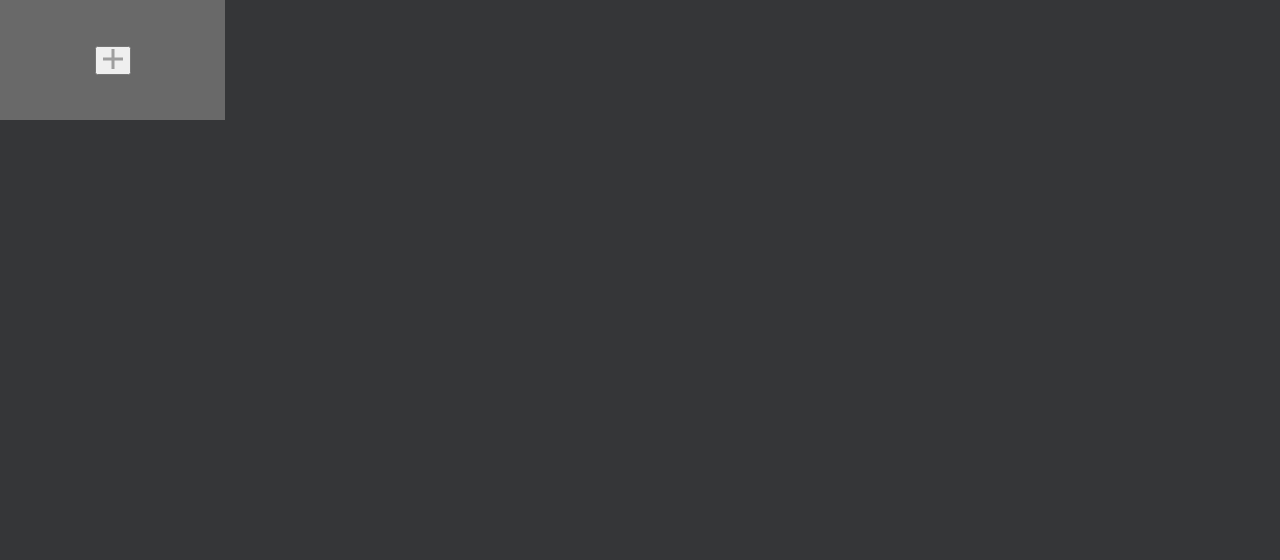
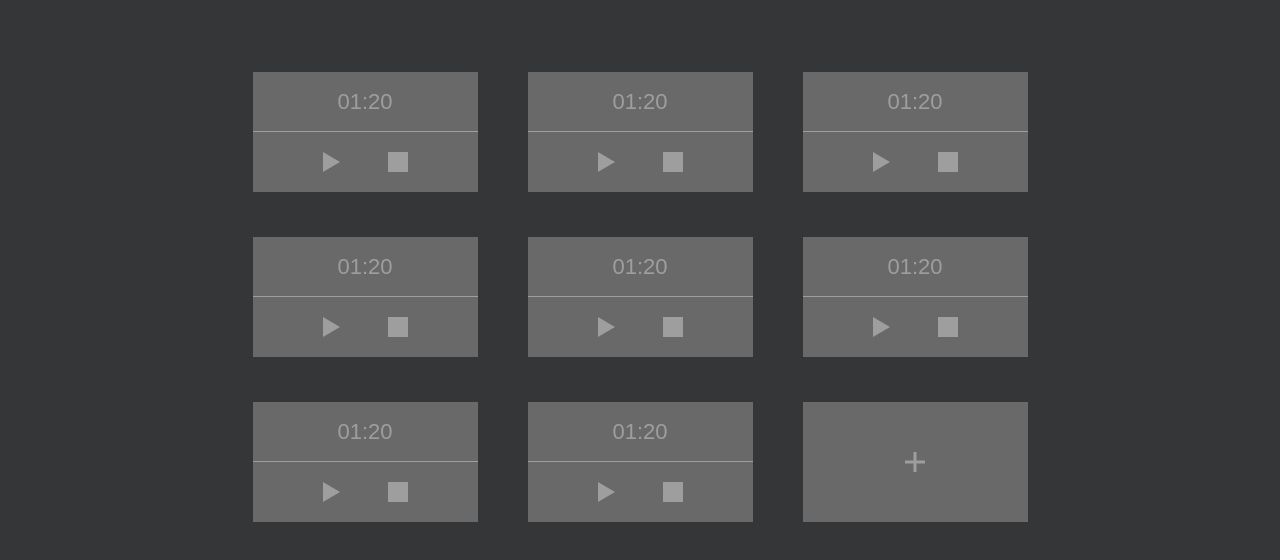
Before and after one commit to lisabazdyreva/timer-vue-task, a Vue app: page / in a window 1280 px wide. Shown: the top 560 px of the page. Built offline with nearby package versions, Linux system fonts and the light colour scheme; a web font is replaced by a local one.

Commit message:
added styles to timer item

```diff
--- a/src/App.vue
+++ b/src/App.vue
@@ -1,16 +1,68 @@
 <script>
-import { defineComponent } from "vue";
-import AddTimerButton from "@/components/add-timer-button.vue";
+  import { defineComponent } from 'vue';
+  import AddTimerButton from '@/components/add-timer-button.vue';
+  import TimerItem from '@/components/timer-item.vue';
 
-export default defineComponent({
-  components: { AddTimerButton },
-});
+  export default defineComponent({
+    components: { TimerItem, AddTimerButton },
+  });
 </script>
 
 <template>
   <main class="main body__main">
-    <add-timer-button></add-timer-button>
+    <div class="timer-list main__timer-list">
+      <timer-item></timer-item>
+      <timer-item></timer-item>
+      <timer-item></timer-item>
+      <timer-item></timer-item>
+      <timer-item></timer-item>
+      <timer-item></timer-item>
+      <timer-item></timer-item>
+      <timer-item></timer-item>
+      <add-timer-button></add-timer-button>
+    </div>
   </main>
 </template>
 
-<style scoped></style>
+<style scoped>
+  .body__main {
+    margin-top: 72px;
+    margin-bottom: 82px;
+  }
+
+  .main__timer-list {
+    margin: 0 auto;
+  }
+
+  .timer-list {
+    display: flex;
+    flex-wrap: wrap;
+    flex-direction: column;
+    row-gap: 45px;
+    align-items: center;
+  }
+
+  @media (min-width: 320px) {
+    .timer-list {
+      width: 225px;
+    }
+  }
+
+  @media (min-width: 768px) {
+    .timer-list {
+      flex-direction: row;
+      column-gap: 50px;
+      width: 500px;
+    }
+  }
+
+  @media (min-width: 1024px) {
+    .body__main {
+      margin-bottom: 82px;
+    }
+
+    .timer-list {
+      width: 775px;
+    }
+  }
+</style>
--- a/src/assets/css/main.css
+++ b/src/assets/css/main.css
@@ -1,20 +1,21 @@
 :root {
   --light-gray-color: #9e9e9e;
   --dark-gray-color: #696969;
+  --white-color: #ffffff;
 
   --main-background-color: #353638;
 }
 
 @font-face {
-  font-family: "Gotham Pro";
+  font-family: 'Gotham Pro';
   font-weight: 400;
   font-style: normal;
   font-display: swap;
-  src: url("public/fonts/gotham-pro.woff2") format("woff2");
+  src: url('public/fonts/gotham-pro.woff2') format('woff2');
 }
 
 .page {
-  font-family: "Gotham Pro", "Arial", sans-serif;
+  font-family: 'Gotham Pro', 'Arial', sans-serif;
   font-size: 15px;
   font-weight: 400;
   color: var(--dark-gray-color);
@@ -40,3 +41,12 @@
   clip: rect(0 0 0 0);
   clip-path: inset(100%);
 }
+
+.timer-container {
+  display: flex;
+  justify-content: center;
+  align-items: center;
+  max-width: 225px;
+  max-height: 120px;
+  background-color: var(--dark-gray-color);
+}
--- a/src/components/add-timer-button.vue
+++ b/src/components/add-timer-button.vue
@@ -1,7 +1,8 @@
 <template>
   <div class="timer-container">
-    <button type="button">
+    <button class="add-button timer-container__add-button" type="button">
       <svg
+        class="add-button__icon"
         aria-hidden="true"
         fill="none"
         height="20"
@@ -30,12 +31,21 @@
 </script>
 
 <style scoped>
-  .timer-container {
-    display: flex;
-    justify-content: center;
-    align-items: center;
-    width: 225px;
-    height: 120px;
-    background-color: var(--dark-gray-color);
+  .add-button {
+    background-color: transparent;
+    border: none;
+    cursor: pointer;
+    padding: 50px;
+  }
+
+  .add-button__icon {
+    display: block;
+  }
+
+  @media (min-width: 320px) {
+    .add-button {
+      padding-left: 103px;
+      padding-right: 103px;
+    }
   }
 </style>
--- /dev/null
+++ b/src/components/timer-item.vue
@@ -0,0 +1,133 @@
+<template>
+  <div class="timer-container">
+    <div class="timer-item">
+      <p class="timer-item__time">01:20</p>
+      <div class="timer-item__buttons">
+        <button class="timer-item__button play-button" type="button">
+          <span class="visually-hidden">Start timer</span>
+          <svg
+            class="timer-item__icon"
+            width="17"
+            height="20"
+            viewBox="0 0 17 20"
+            fill="none"
+            xmlns="http://www.w3.org/2000/svg"
+            aria-hidden="true"
+          >
+            <path d="M0 20V0L17 10L0 20Z" fill="#9E9E9E" />
+          </svg>
+        </button>
+        <button
+          class="timer-item__button pause-button visually-hidden"
+          type="button"
+        >
+          <span class="visually-hidden">Pause timer</span>
+          <svg
+            class="timer-item__icon"
+            width="10"
+            height="20"
+            viewBox="0 0 10 20"
+            fill="none"
+            xmlns="http://www.w3.org/2000/svg"
+            aria-hidden="true"
+          >
+            <rect x="7" y="0.000244141" width="3" height="20" fill="#9E9E9E" />
+            <rect y="0.000244141" width="3" height="20" fill="#9E9E9E" />
+          </svg>
+        </button>
+        <button class="timer-item__button stop-button" type="button">
+          <span class="visually-hidden">Stop timer</span>
+          <svg
+            class="timer-item__icon"
+            width="20"
+            height="20"
+            viewBox="0 0 20 20"
+            fill="none"
+            xmlns="http://www.w3.org/2000/svg"
+            aria-hidden="true"
+          >
+            <rect width="20" height="20" fill="#9E9E9E" />
+          </svg>
+        </button>
+      </div>
+    </div>
+  </div>
+</template>
+
+<script>
+  export default {
+    name: 'TimerItem',
+  };
+</script>
+
+<style scoped>
+  .timer-item {
+    width: 120px;
+    height: 120px;
+  }
+
+  .timer-item__time {
+    display: flex;
+    justify-content: center;
+    align-items: center;
+    height: 50%;
+    font-size: 22px;
+    color: var(--light-gray-color);
+    margin: 0;
+    box-sizing: border-box;
+    border-bottom: 1px solid var(--light-gray-color);
+  }
+
+  .timer-item__buttons {
+    display: flex;
+    justify-content: space-between;
+  }
+
+  .timer-item__button {
+    border: none;
+    background-color: transparent;
+    cursor: pointer;
+    padding-top: 20px;
+    padding-bottom: 20px;
+  }
+
+  .pause-button {
+    padding-left: 15px;
+    padding-right: 15px;
+  }
+
+  .play-button {
+    padding-left: 15px;
+    padding-right: 15px;
+  }
+
+  .stop-button {
+    padding-left: 15px;
+    padding-right: 15px;
+  }
+
+  .timer-item__icon {
+    display: block;
+  }
+
+  @media (min-width: 320px) {
+    .timer-item {
+      width: 225px;
+    }
+
+    .pause-button {
+      padding-left: 73px;
+      padding-right: 29px;
+    }
+
+    .play-button {
+      padding-left: 70px;
+      padding-right: 25px;
+    }
+
+    .stop-button {
+      padding-right: 70px;
+      padding-left: 22px;
+    }
+  }
+</style>
```
Also changed, not shown: src/components/timer.vue (deleted, +0 -9 lines).
